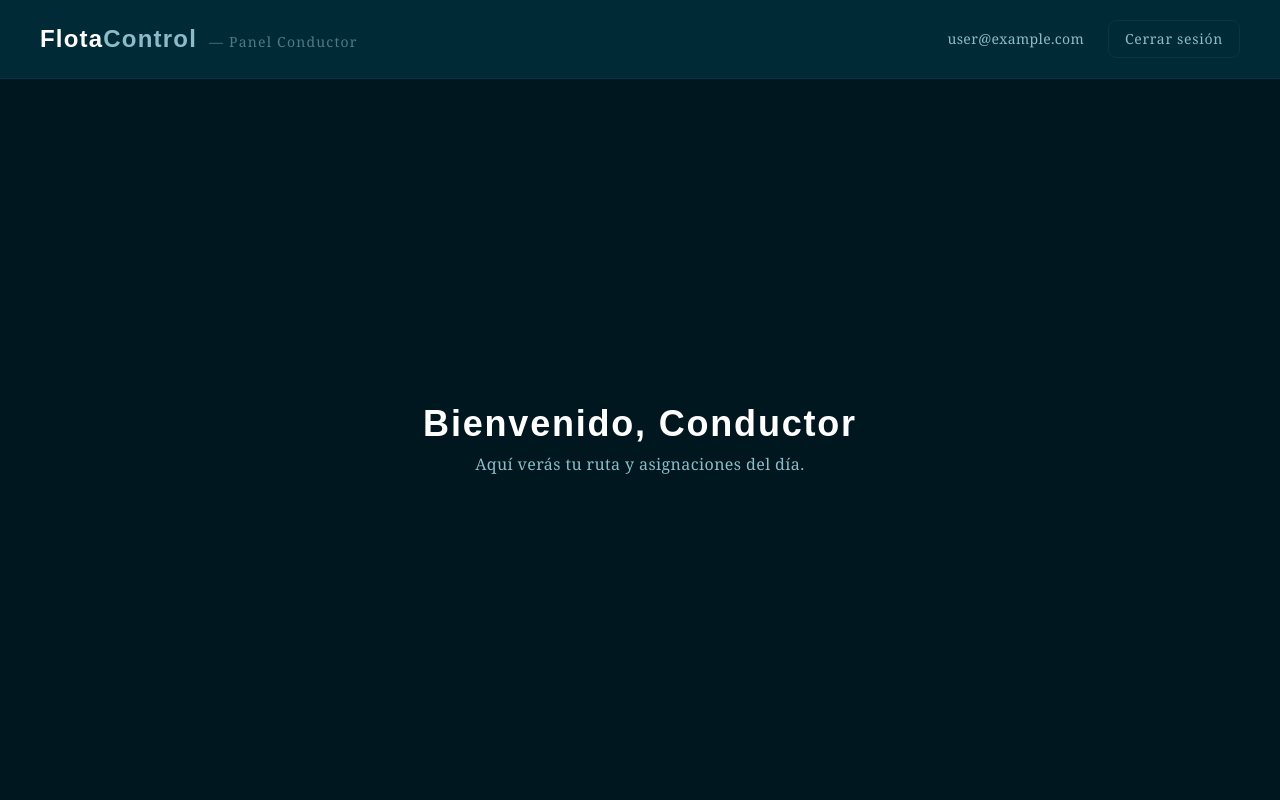
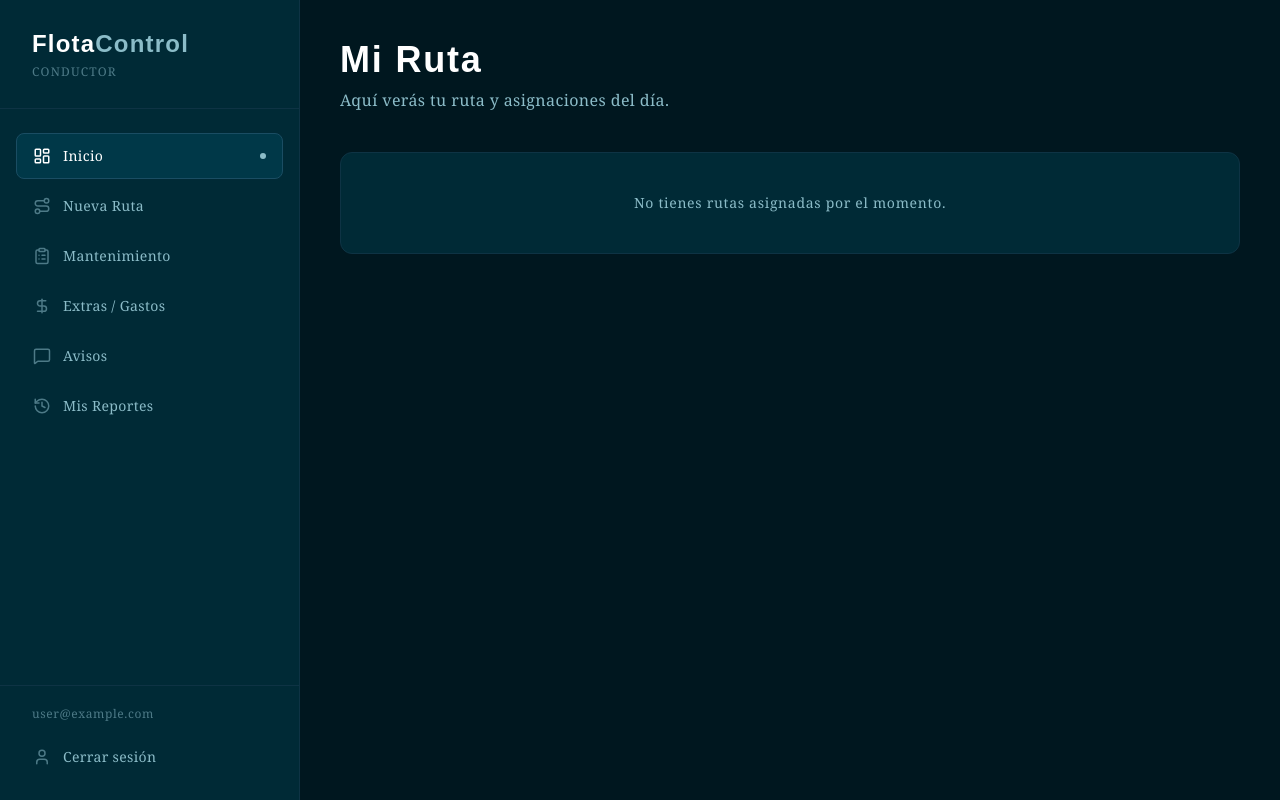
Before and after one commit to AndresG2412/FlotaControlCRM, a Next.js app: page /driver in a window 1280 px wide. Built offline with nearby package versions, Linux system fonts and the light colour scheme; no server answers; sample sign-in values are in the browser's storage; a web font is replaced by a local one.

Commit message:
navbar final

```diff
--- a/app/admin/page.tsx
+++ b/app/admin/page.tsx
@@ -1,66 +1,32 @@
 'use client';
 
-import { signOut } from 'firebase/auth';
-import { auth } from '@/libs/firebase/config';
-import { useRouter } from 'next/navigation';
-import { useEffect, useState } from 'react';
+import Navbar from '@/app/components/Navbar';
+import { ADMIN_NAV_ITEMS } from '@/app/constants/data';
 
 export default function AdminPage() {
-    const router = useRouter();
-    const [email, setEmail] = useState('');
+    return (
+        <div className="flex h-screen bg-flota-background">
 
-    useEffect(() => {
-        const user = auth.currentUser;
-        if (user?.email) setEmail(user.email);
-    }, []);
+            <Navbar items={ADMIN_NAV_ITEMS} role="admin" />
 
-    async function handleLogout() {
-        await signOut(auth);
-        router.replace('/');
-    }
+            {/* Contenido principal */}
+            <main className="flex-1 overflow-y-auto p-10">
 
-    return (
-        <div className="h-screen bg-flota-background flex flex-col">
+                <div className="mb-10">
+                    <h1 className="text-4xl font-principal font-bold tracking-wider text-flota-textPrimary mb-2">
+                        Dashboard
+                    </h1>
+                    <p className="text-flota-textSecondary font-serif tracking-wide">
+                        Resumen general de la flota.
+                    </p>
+                </div>
 
-            {/* Navbar */}
-            <header className="flex items-center justify-between px-10 py-5 border-b border-flota-border-default bg-flota-surface">
-                <p className="text-2xl font-bold tracking-wider font-principal text-flota-textPrimary">
-                    Flota<span className="text-flota-textSecondary">Control</span>
-                    <span className="ml-3 text-sm font-serif font-normal text-flota-textTertiary">
-                        — Panel Admin
-                    </span>
-                </p>
-                <div className="flex items-center gap-6">
-                    <span className="text-sm font-serif text-flota-textSecondary tracking-wide">
-                        {email}
-                    </span>
-                    <button
-                        onClick={handleLogout}
-                        className="text-sm font-serif tracking-wider text-flota-textSecondary
-                                   border border-flota-border-default rounded-lg px-4 py-2
-                                   hover:border-flota-border-strong hover:text-flota-textPrimary
-                                   transition-colors cursor-pointer"
-                    >
-                        Cerrar sesión
-                    </button>
-                </div>
-            </header>
-
-            {/* Contenido */}
-            <main className="flex-1 p-10">
-                <h1 className="text-4xl font-principal font-bold tracking-wider text-flota-textPrimary mb-2">
-                    Bienvenido, Administrador
-                </h1>
-                <p className="text-flota-textSecondary font-serif tracking-wide mb-10">
-                    Desde aquí puedes gestionar toda la flota.
-                </p>
-
-                {/* Cards de ejemplo */}
-                <div className="grid grid-cols-3 gap-6">
+                {/* Cards */}
+                <div className="grid grid-cols-3 gap-6 mb-10">
                     {[
-                        { label: 'Vehículos activos',  value: '0' },
-                        { label: 'Conductores',         value: '0' },
-                        { label: 'Rutas en curso',      value: '0' },
+                        { label: 'Vehículos activos', value: '0' },
+                        { label: 'Conductores',        value: '0' },
+                        { label: 'Rutas en curso',     value: '0' },
                     ].map(({ label, value }) => (
                         <div
                             key={label}
@@ -75,6 +41,7 @@ export default function AdminPage() {
                         </div>
                     ))}
                 </div>
+
             </main>
         </div>
     );
--- /dev/null
+++ b/app/components/Navbar.tsx
@@ -0,0 +1,112 @@
+'use client';
+
+import Link from 'next/link';
+import { usePathname, useRouter } from 'next/navigation';
+import { signOut } from 'firebase/auth';
+import { auth } from '@/libs/firebase/config';
+import { NavItem } from '@/app/constants/data';
+import { User, LogOut } from 'lucide-react';
+import { useEffect, useState } from 'react';
+
+type NavbarProps = {
+    items: NavItem[];
+    role: 'admin' | 'driver';
+};
+
+export default function Navbar({ items, role }: NavbarProps) {
+    const pathname = usePathname();
+    const router = useRouter();
+    const [email, setEmail] = useState('');
+
+    useEffect(() => {
+        const user = auth.currentUser;
+        if (user?.email) setEmail(user.email);
+    }, []);
+
+    async function handleLogout() {
+        await signOut(auth);
+        router.replace('/');
+    }
+
+    const roleLabel = role === 'admin' ? 'Administrador' : 'Conductor';
+
+    return (
+        <aside className="
+            w-1/4 min-w-[260px] max-w-[300px]
+            h-screen sticky top-0
+            bg-flota-surface border-r border-flota-border-default
+            flex flex-col
+            shrink-0
+        ">
+            {/* Logo */}
+            <div className="px-8 py-7 border-b border-flota-border-default">
+                <p className="text-2xl font-bold tracking-wider font-principal text-flota-textPrimary">
+                    Flota<span className="text-flota-textSecondary">Control</span>
+                </p>
+                <span className="text-xs font-serif text-flota-textTertiary tracking-widest uppercase mt-1 block">
+                    {roleLabel}
+                </span>
+            </div>
+
+            {/* Nav items */}
+            <nav className="flex-1 px-4 py-6 flex flex-col gap-1 overflow-y-auto">
+                {items.map((item) => {
+                    const isActive = pathname === item.href;
+                    return (
+                        <Link
+                            key={item.href}
+                            href={item.href}
+                            className={`
+                                flex items-center gap-3 px-4 py-3 rounded-lg
+                                font-serif text-sm tracking-wide
+                                transition-all duration-150 group
+                                ${isActive
+                                    ? 'bg-flota-elevated text-flota-textPrimary border border-flota-border-strong'
+                                    : 'text-flota-textSecondary hover:bg-flota-elevated/60 hover:text-flota-textPrimary border border-transparent'
+                                }
+                            `}
+                        >
+                            <span className={`
+                                transition-colors
+                                ${isActive ? 'text-flota-textPrimary' : 'text-flota-textTertiary group-hover:text-flota-textSecondary'}
+                            `}>
+                                {item.icon}
+                            </span>
+                            {item.label}
+
+                            {/* indicador activo */}
+                            {isActive && (
+                                <span className="ml-auto w-1.5 h-1.5 rounded-full bg-flota-textSecondary" />
+                            )}
+                        </Link>
+                    );
+                })}
+            </nav>
+
+            {/* Footer con usuario y logout */}
+            <div className="px-4 py-5 border-t border-flota-border-default">
+                <div className="flex flex-col gap-3">
+                    <div className="px-4">
+                        <p className="text-xs text-flota-textTertiary font-serif tracking-wider truncate">
+                            {email}
+                        </p>
+                    </div>
+                    <button
+                        onClick={handleLogout}
+                        className="
+                            flex items-center gap-3 px-4 py-3 rounded-lg w-full
+                            font-serif text-sm tracking-wide
+                            text-flota-textSecondary
+                            hover:bg-flota-elevated/60 hover:text-flota-textPrimary
+                            border border-transparent hover:border-flota-border-default
+                            transition-all duration-150 cursor-pointer
+                        "
+                    >
+                        <User size={18} className="text-flota-textTertiary" />
+                        Cerrar sesión
+                    </button>
+                </div>
+            </div>
+        </aside>
+    );
+}
--- /dev/null
+++ b/app/constants/data.tsx
@@ -0,0 +1,44 @@
+import {
+    LayoutDashboard,
+    Users,
+    MapPin,
+    BarChart3,
+    Settings,
+    Route,
+    ClipboardList,
+    DollarSign,
+    Receipt,
+    Bell,
+    History,
+    MessageSquare,
+    ShieldCheck,
+} from 'lucide-react';
+
+export type NavItem = {
+    label: string;
+    href: string;
+    icon: React.ReactNode;
+};
+
+
+
+export const ADMIN_NAV_ITEMS: NavItem[] = [
+    { label: 'Panel Principal',    href: '/admin',                icon: <LayoutDashboard   size={18} /> },
+    { label: 'Revisiones',         href: '/admin/auditoria',      icon: <ShieldCheck       size={18} /> }, // Para aprobar/devolver reportes (Módulo 7)
+    { label: 'Conductores',        href: '/admin/conductores',    icon: <Users             size={18} /> },
+    { label: 'Viajes',             href: '/admin/viajes',         icon: <MapPin            size={18} /> },
+    { label: 'Mantenimiento',      href: '/admin/mantenimiento',  icon: <BarChart3         size={18} /> }, // Cambio de "Repuestos" a Mantenimiento (Módulo 1)
+    { label: 'Gastos Fijos',       href: '/admin/gastos-admin',   icon: <Receipt           size={18} /> }, // SOAT, Seguros, Nómina (Módulo 3)
+    { label: 'Recordatorios',      href: '/admin/recordatorios',  icon: <Bell              size={18} /> }, // Vencimientos (Módulo 5)
+    { label: 'Historial',          href: '/admin/historial',      icon: <History           size={18} /> }, // Hoja de vida del bus (Módulo 6)
+    { label: 'Configuración',      href: '/admin/config',         icon: <Settings          size={18} /> },
+];
+
+export const DRIVER_NAV_ITEMS: NavItem[] = [
+    { label: 'Inicio',               href: '/driver',               icon: <LayoutDashboard size={18} /> },
+    { label: 'Nueva Ruta',           href: '/driver/nueva_ruta',    icon: <Route           size={18} /> },
+    { label: 'Mantenimiento',        href: '/driver/mantenimiento', icon: <ClipboardList   size={18} /> }, // Reportar repuestos/taller (Módulo 1)
+    { label: 'Extras / Gastos',      href: '/driver/extras',        icon: <DollarSign      size={18} /> },
+    { label: 'Avisos',               href: '/driver/avisos',        icon: <MessageSquare   size={18} /> }, // Mensajes del Admin (Módulo 5)
+    { label: 'Mis Reportes',         href: '/driver/historial',     icon: <History         size={18} /> }, // Ver si le aprobaron o devolvieron algo
+];
--- a/app/driver/page.tsx
+++ b/app/driver/page.tsx
@@ -1,59 +1,33 @@
 'use client';
 
-import { signOut } from 'firebase/auth';
-import { auth } from '@/libs/firebase/config';
-import { useRouter } from 'next/navigation';
-import { useEffect, useState } from 'react';
+import Navbar from '@/app/components/Navbar';
+import { DRIVER_NAV_ITEMS } from '@/app/constants/data';
 
 export default function DriverPage() {
-    const router = useRouter();
-    const [email, setEmail] = useState('');
+    return (
+        <div className="flex h-screen bg-flota-background">
 
-    useEffect(() => {
-        const user = auth.currentUser;
-        if (user?.email) setEmail(user.email);
-    }, []);
+            <Navbar items={DRIVER_NAV_ITEMS} role="driver" />
 
-    async function handleLogout() {
-        await signOut(auth);
-        router.replace('/');
-    }
+            {/* Contenido principal */}
+            <main className="flex-1 overflow-y-auto p-10">
 
-    return (
-        <div className="h-screen bg-flota-background flex flex-col">
+                <div className="mb-10">
+                    <h1 className="text-4xl font-principal font-bold tracking-wider text-flota-textPrimary mb-2">
+                        Mi Ruta
+                    </h1>
+                    <p className="text-flota-textSecondary font-serif tracking-wide">
+                        Aquí verás tu ruta y asignaciones del día.
+                    </p>
+                </div>
 
-            {/* Navbar */}
-            <header className="flex items-center justify-between px-10 py-5 border-b border-flota-border-default bg-flota-surface">
-                <p className="text-2xl font-bold tracking-wider font-principal text-flota-textPrimary">
-                    Flota<span className="text-flota-textSecondary">Control</span>
-                    <span className="ml-3 text-sm font-serif font-normal text-flota-textTertiary">
-                        — Panel Conductor
-                    </span>
-                </p>
-                <div className="flex items-center gap-6">
-                    <span className="text-sm font-serif text-flota-textSecondary tracking-wide">
-                        {email}
-                    </span>
-                    <button
-                        onClick={handleLogout}
-                        className="text-sm font-serif tracking-wider text-flota-textSecondary
-                                   border border-flota-border-default rounded-lg px-4 py-2
-                                   hover:border-flota-border-strong hover:text-flota-textPrimary
-                                   transition-colors cursor-pointer"
-                    >
-                        Cerrar sesión
-                    </button>
+                {/* Estado vacío */}
+                <div className="bg-flota-surface border border-flota-border-default rounded-xl p-10 flex flex-col items-center justify-center text-center gap-3">
+                    <p className="text-flota-textSecondary font-serif tracking-wider text-sm">
+                        No tienes rutas asignadas por el momento.
+                    </p>
                 </div>
-            </header>
 
-            {/* Contenido */}
-            <main className="flex-1 p-10 flex flex-col items-center justify-center">
-                <h1 className="text-4xl font-principal font-bold tracking-wider text-flota-textPrimary mb-2">
-                    Bienvenido, Conductor
-                </h1>
-                <p className="text-flota-textSecondary font-serif tracking-wide">
-                    Aquí verás tu ruta y asignaciones del día.
-                </p>
             </main>
         </div>
     );
--- a/package.json
+++ b/package.json
@@ -11,6 +11,7 @@
   "dependencies": {
     "firebase": "^12.12.1",
     "firebase-admin": "^13.8.0",
+    "lucide-react": "^1.9.0",
     "next": "16.2.4",
     "react": "19.2.4",
     "react-dom": "19.2.4"
```
Also changed, not shown: 1 other file (tests, documents, lock files or other folders).
